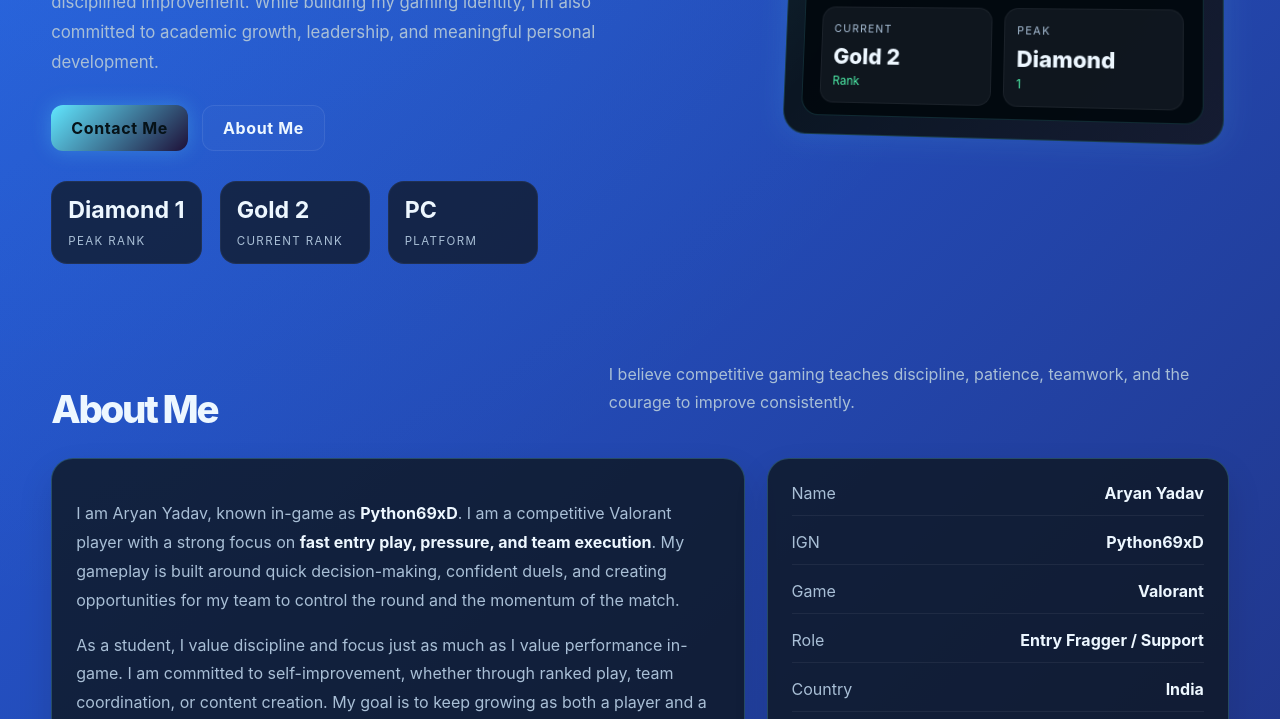
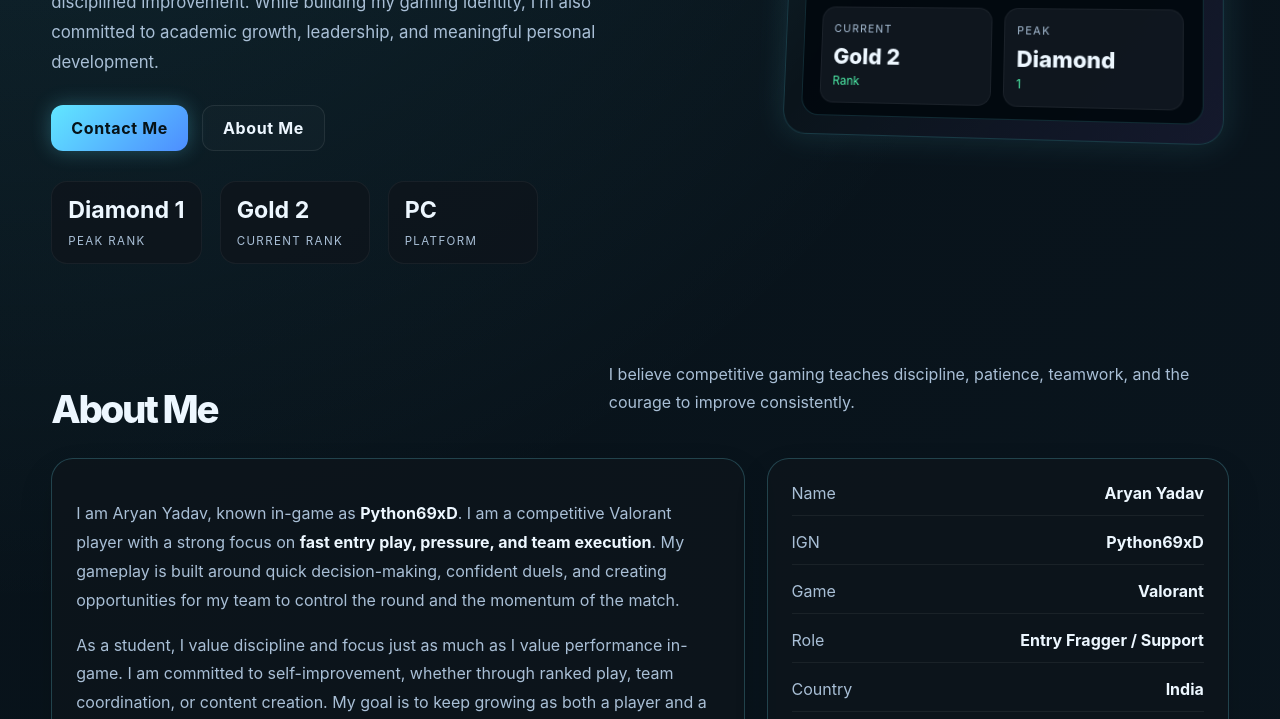
Before and after one commit to Python69xD/gamer-portfolio-python, a plain HTML site: page index.html in a window 1280 px wide. Shown: the part 528-1247 px from the top of the page. Drawn offline with Linux system fonts and the light colour scheme.

Commit message:
Update index.html

```diff
--- a/index.html
+++ b/index.html
@@ -7,15 +7,15 @@
   <meta name="description" content="Futuristic esports portfolio for Aryan Yadav, also known as Python69xD." />
   <style>
     :root{
-      --bg: #2563eb;
-      --bg2: #1E1038;
+      --bg: #071118;
+      --bg2: #0c1822;
       --panel: rgba(15, 23, 32, 0.8);
       --panel-strong: rgba(10, 18, 26, 0.92);
       --line: rgba(113, 232, 255, 0.22);
       --text: #edf7ff;
       --muted: #a9bfd6;
       --cyan: #61e7ff;
-      --blue: #1E1038;
+      --blue: #4d8dff;
       --purple: #8b5cf6;
       --green: #4ef0aa;
       --pink: #ff5fcf;
```
